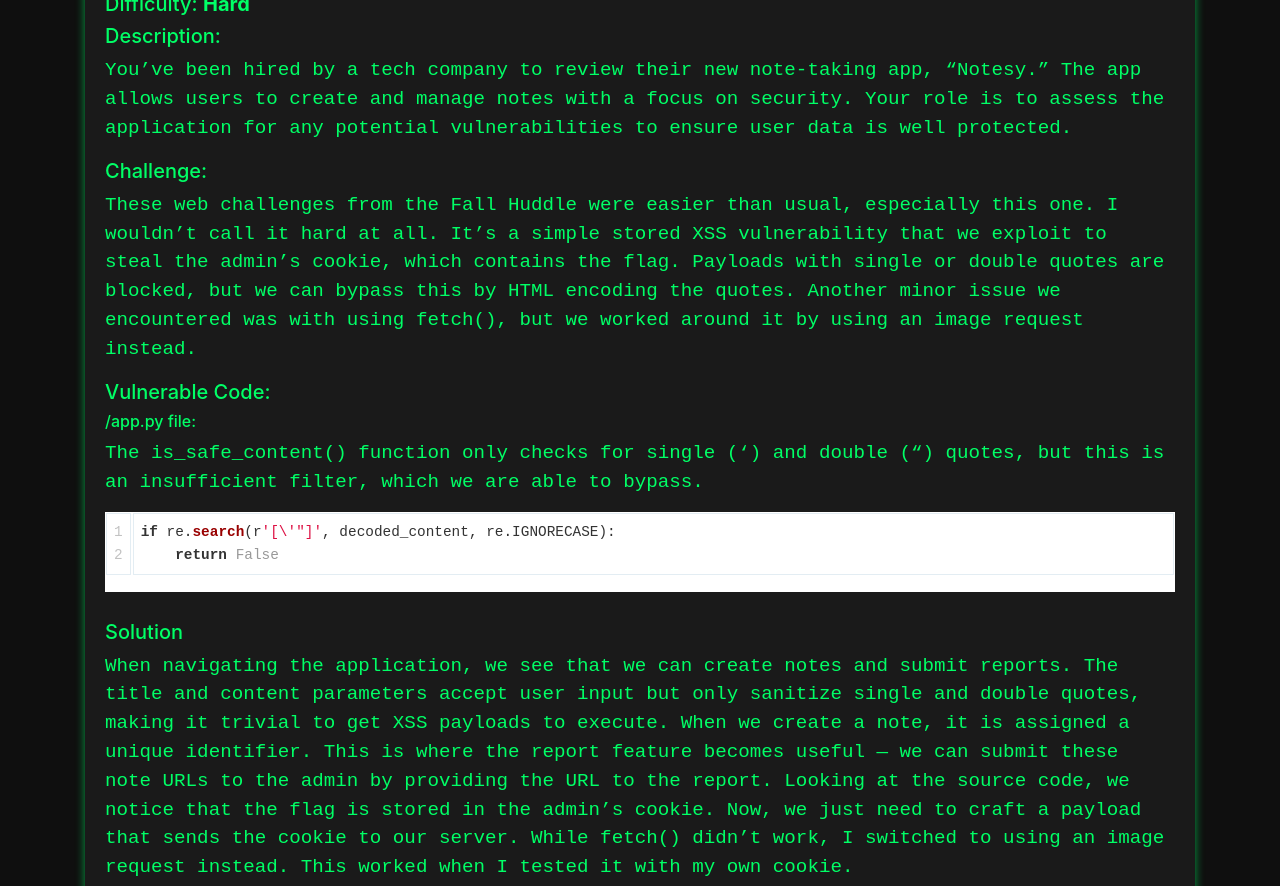
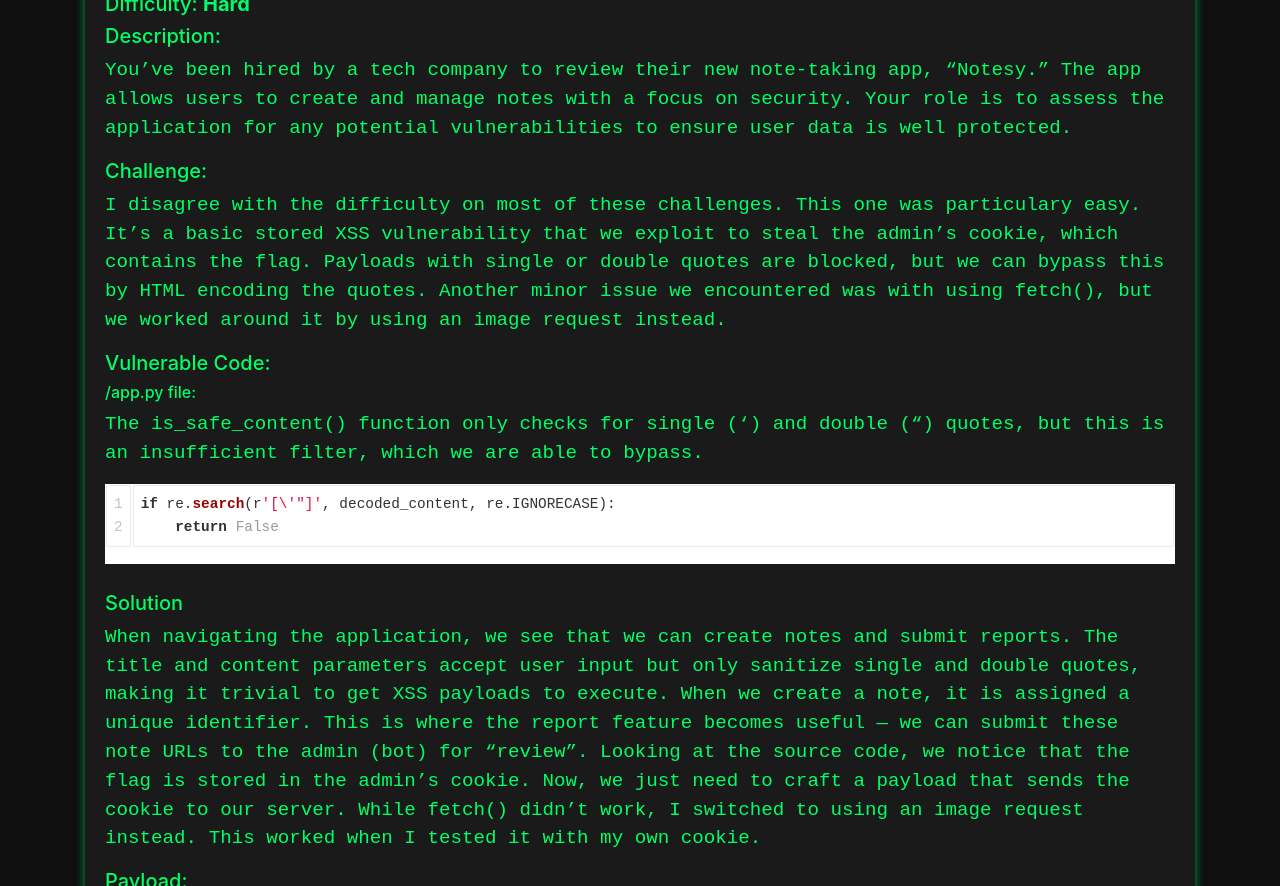
Before and after one commit to Turbul3nce/Turbul3nce.github.io, a Jekyll site: the page built from _pages/writeups/web/notesy.md, in a window 1280 px wide and 1400 px high, scrolled down 1080 px, cut to the strip 66-952 px from the top of the window. Built offline with Jekyll 4.4.1, drawn with Linux system fonts in a browser that asks for light colours; nearby versions of some CDN libraries.

Commit message:
Update notesy.md

````diff
--- a/_pages/writeups/web/notesy.md
+++ b/_pages/writeups/web/notesy.md
@@ -14,7 +14,7 @@ comments: false
 You’ve been hired by a tech company to review their new note-taking app, "Notesy." The app allows users to create and manage notes with a focus on security. Your role is to assess the application for any potential vulnerabilities to ensure user data is well protected.
 
 ##### Challenge:
-These web challenges from the Fall Huddle were easier than usual, especially this one. I wouldn’t call it hard at all. It’s a simple stored XSS vulnerability that we exploit to steal the admin's cookie, which contains the flag. Payloads with single or double quotes are blocked, but we can bypass this by HTML encoding the quotes. Another minor issue we encountered was with using fetch(), but we worked around it by using an image request instead.
+I disagree with the difficulty on most of these challenges. This one was particulary easy. It’s a basic stored XSS vulnerability that we exploit to steal the admin's cookie, which contains the flag. Payloads with single or double quotes are blocked, but we can bypass this by HTML encoding the quotes. Another minor issue we encountered was with using fetch(), but we worked around it by using an image request instead.
 
 ##### Vulnerable Code:
 ###### /app.py file:
@@ -25,7 +25,7 @@ if re.search(r'[\'"]', decoded_content, re.IGNORECASE):
 ```
 
 ##### Solution
-When navigating the application, we see that we can create notes and submit reports. The title and content parameters accept user input but only sanitize single and double quotes, making it trivial to get XSS payloads to execute. When we create a note, it is assigned a unique identifier. This is where the report feature becomes useful — we can submit these note URLs to the admin by providing the URL to the report. Looking at the source code, we notice that the flag is stored in the admin's cookie. Now, we just need to craft a payload that sends the cookie to our server. While fetch() didn't work, I switched to using an image request instead. This worked when I tested it with my own cookie.
+When navigating the application, we see that we can create notes and submit reports. The title and content parameters accept user input but only sanitize single and double quotes, making it trivial to get XSS payloads to execute. When we create a note, it is assigned a unique identifier. This is where the report feature becomes useful — we can submit these note URLs to the admin (bot) for "review". Looking at the source code, we notice that the flag is stored in the admin's cookie. Now, we just need to craft a payload that sends the cookie to our server. While fetch() didn't work, I switched to using an image request instead. This worked when I tested it with my own cookie.
 <br>
 
 ##### Payload:
````
